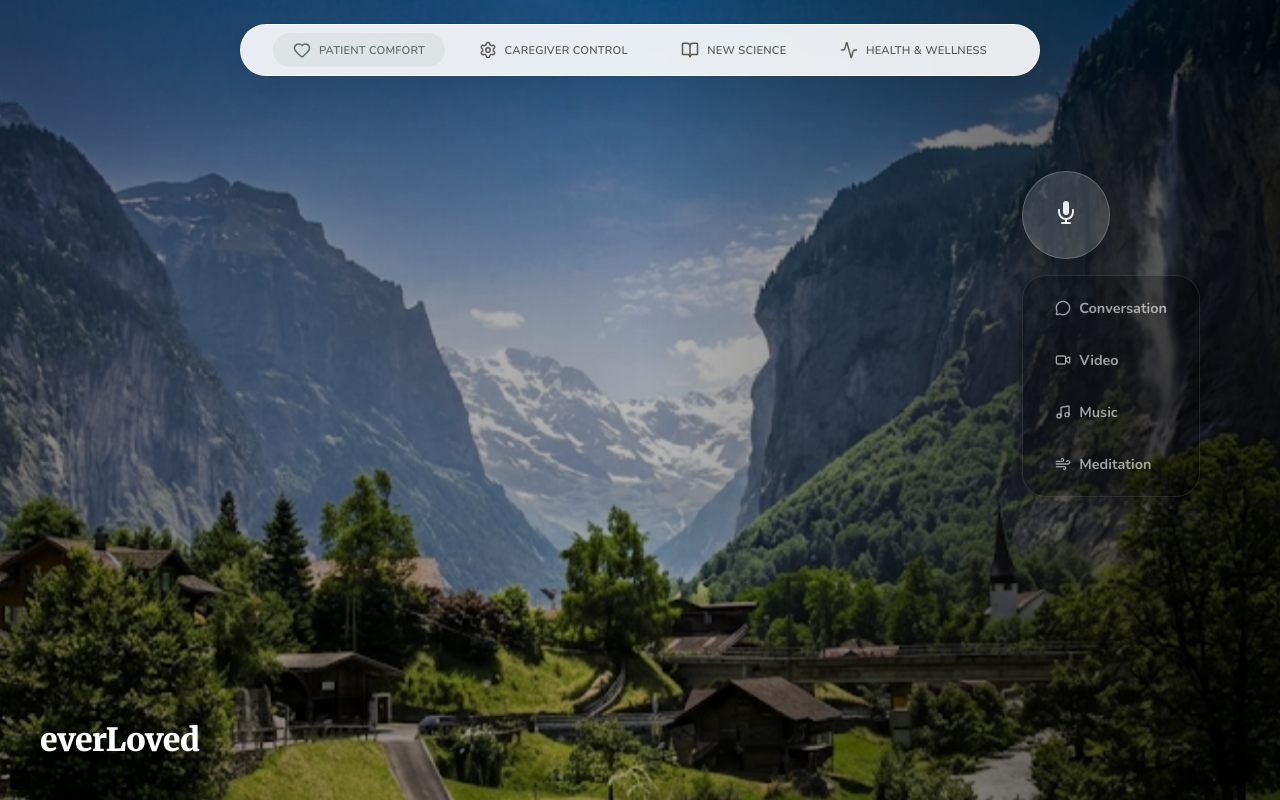
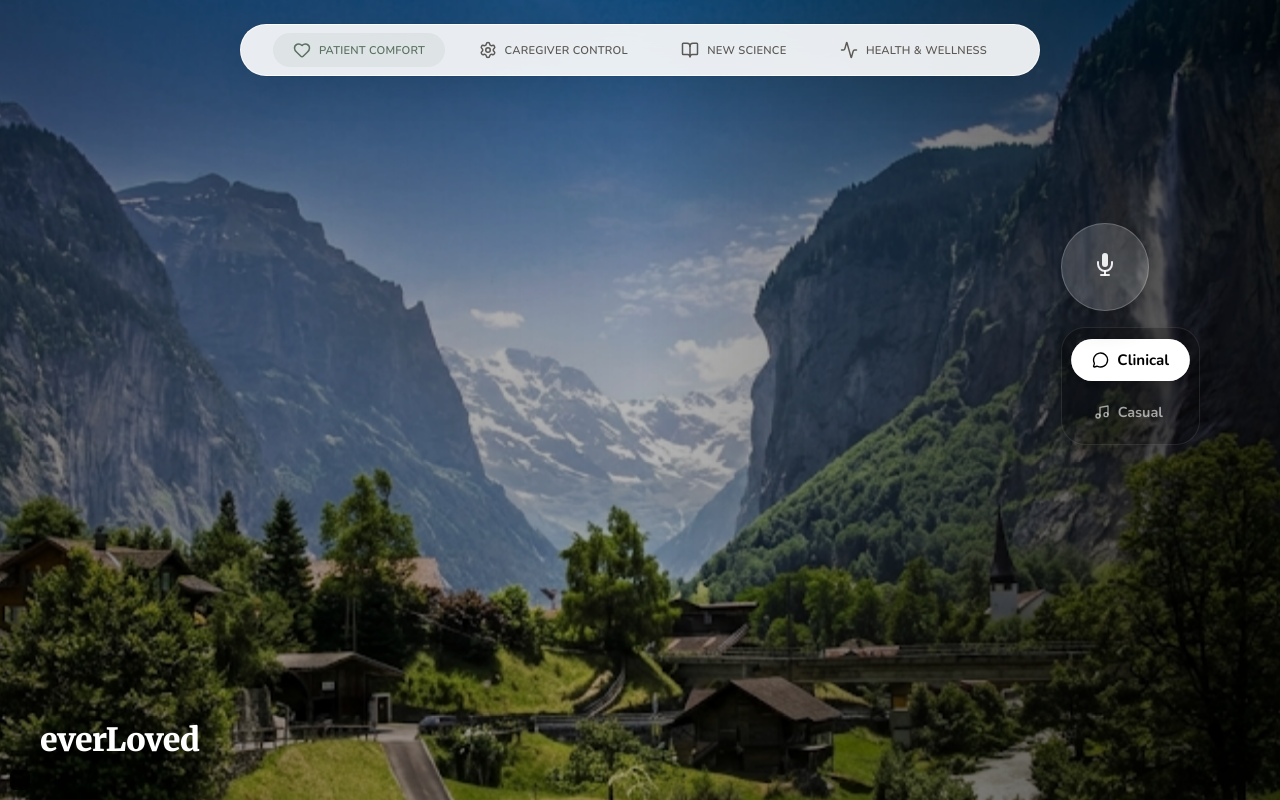
Before and after one commit to rgkhabbaz-sys/everloved-v3, a Next.js app: page / in a window 1280 px wide. Built offline with nearby package versions, Linux system fonts and the light colour scheme.

Commit message:
Fix: Prop type mismatch in TherapyModes

```diff
--- a/src/components/Patient/TherapyModes.tsx
+++ b/src/components/Patient/TherapyModes.tsx
@@ -5,16 +5,14 @@ import { MessageCircle, Music, Wind, Video } from 'lucide-react';
 import styles from './Patient.module.css';
 
 interface TherapyModesProps {
-    currentMode: string;
-    onModeSelect: (mode: string) => void;
+    currentMode: 'clinical' | 'casual';
+    onModeSelect: (mode: 'clinical' | 'casual') => void;
 }
 
 const TherapyModes: React.FC<TherapyModesProps> = ({ currentMode, onModeSelect }) => {
     const modes = [
-        { id: 'conversation', label: 'Conversation', icon: MessageCircle },
-        { id: 'video', label: 'Video', icon: Video },
-        { id: 'music', label: 'Music', icon: Music },
-        { id: 'meditation', label: 'Meditation', icon: Wind },
+        { id: 'clinical' as const, label: 'Clinical', icon: MessageCircle },
+        { id: 'casual' as const, label: 'Casual', icon: Music },
     ];
 
     return (
```
